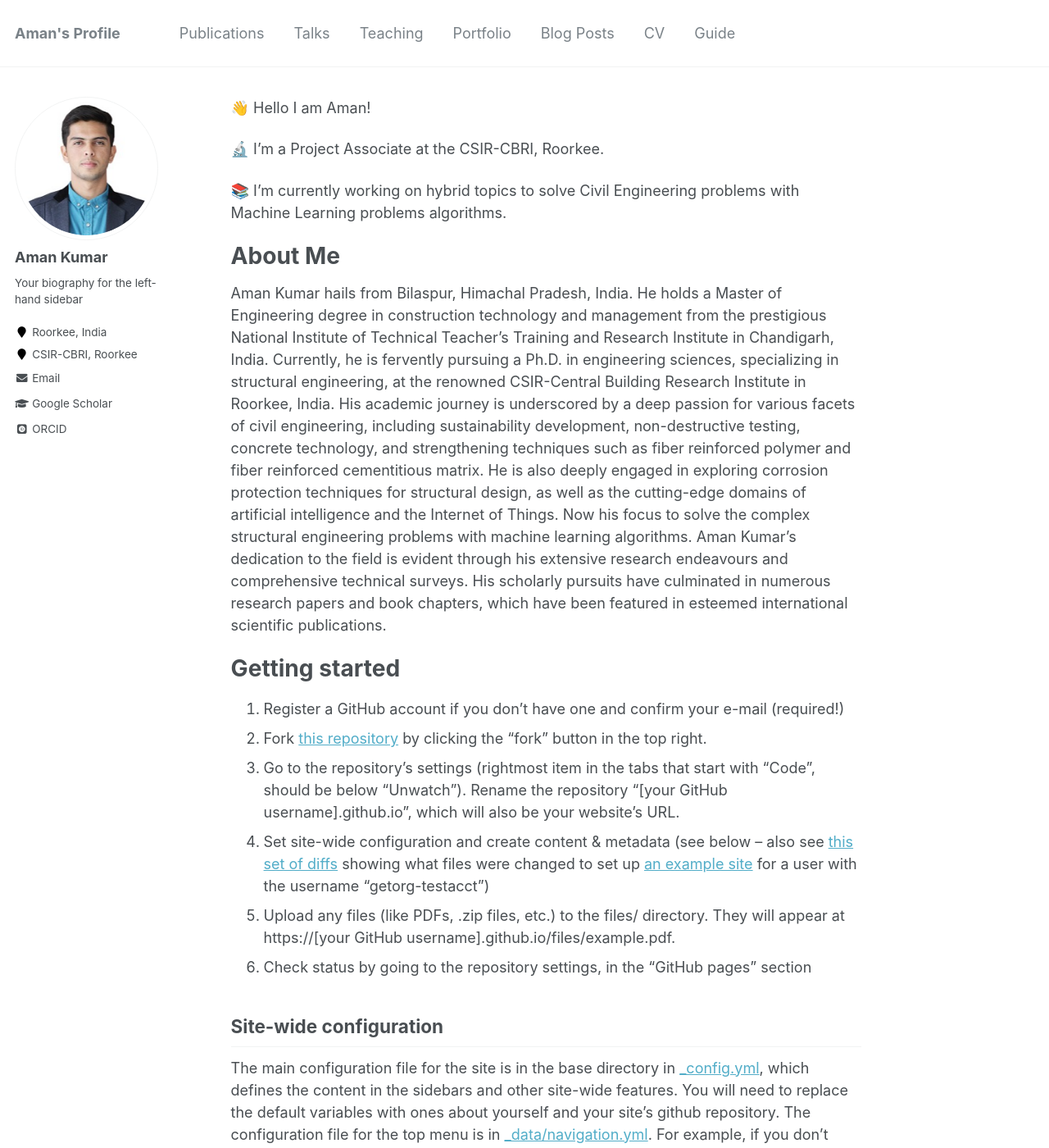
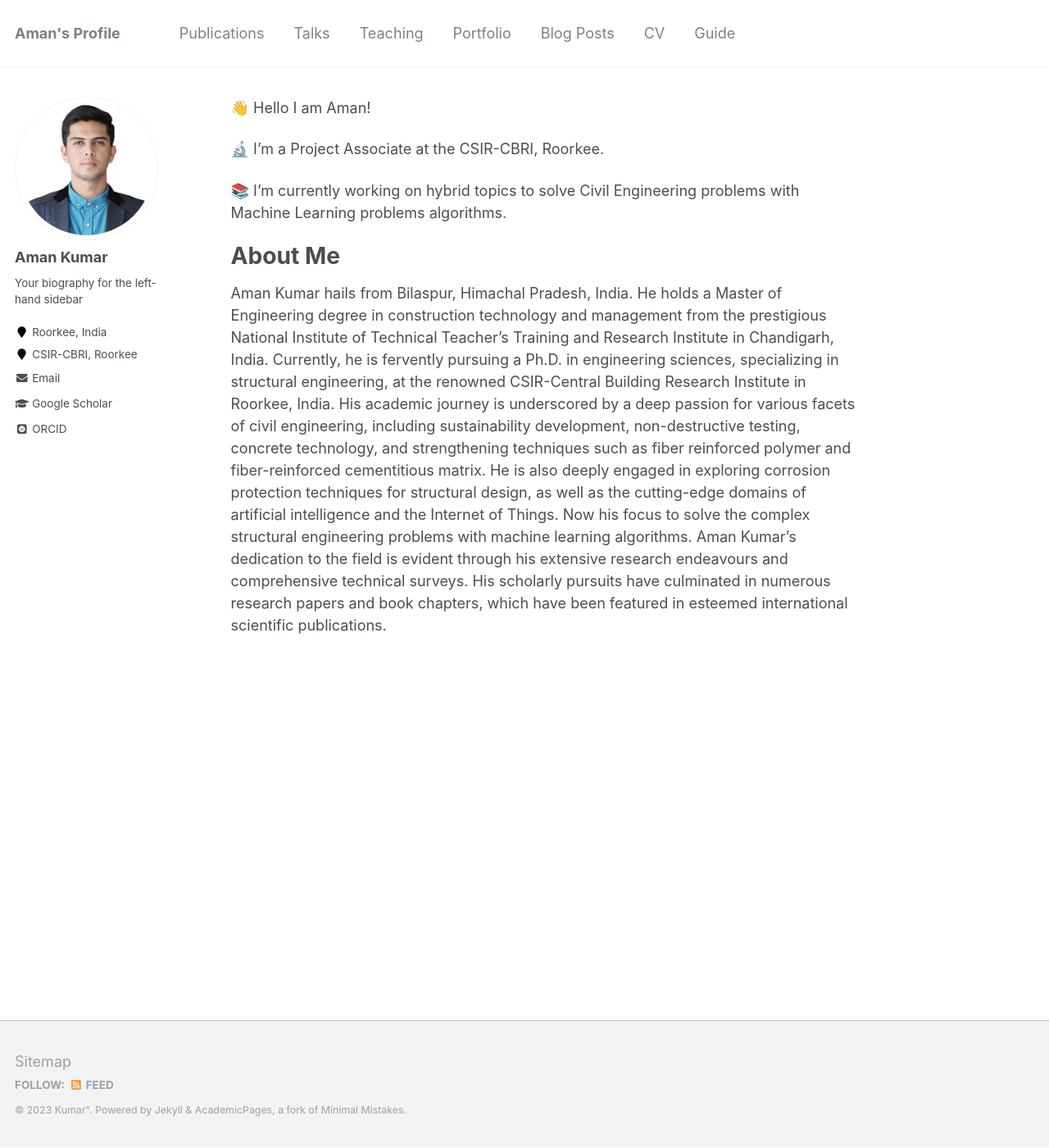
Before and after one commit to mndhiman55/profile, a Jekyll site: the page built from _pages/about.md, in a window 1280 px wide and 1400 px high. Shown: the whole window at 82% size. Built offline with Jekyll 4.4.1, drawn with Linux system fonts in a browser that asks for light colours; some web fonts are replaced; some of the changed text lies outside the part shown.

Commit message:
Update about.md

```diff
--- a/_pages/about.md
+++ b/_pages/about.md
@@ -17,39 +17,5 @@
 About Me
 ======
 Aman Kumar hails from Bilaspur, Himachal Pradesh, India. He holds a Master of Engineering degree in construction technology and management from the prestigious National Institute of Technical Teacher’s Training and Research Institute in Chandigarh, India.
-Currently, he is fervently pursuing a Ph.D. in engineering sciences, specializing in structural engineering, at the renowned CSIR-Central Building Research Institute in Roorkee, India. His academic journey is underscored by a deep passion for various facets of civil engineering, including sustainability development, non-destructive testing, concrete technology, and strengthening techniques such as fiber reinforced polymer and fiber reinforced cementitious matrix. He is also deeply engaged in exploring corrosion protection techniques for structural design, as well as the cutting-edge domains of artificial intelligence and the Internet of Things. Now his focus to solve the complex structural engineering problems with machine learning algorithms.
+Currently, he is fervently pursuing a Ph.D. in engineering sciences, specializing in structural engineering, at the renowned CSIR-Central Building Research Institute in Roorkee, India. His academic journey is underscored by a deep passion for various facets of civil engineering, including sustainability development, non-destructive testing, concrete technology, and strengthening techniques such as fiber reinforced polymer and fiber-reinforced cementitious matrix. He is also deeply engaged in exploring corrosion protection techniques for structural design, as well as the cutting-edge domains of artificial intelligence and the Internet of Things. Now his focus to solve the complex structural engineering problems with machine learning algorithms.
 Aman Kumar's dedication to the field is evident through his extensive research endeavours and comprehensive technical surveys. His scholarly pursuits have culminated in numerous research papers and book chapters, which have been featured in esteemed international scientific publications.
-
-
-Getting started
-======
-1. Register a GitHub account if you don't have one and confirm your e-mail (required!)
-1. Fork [this repository](https://github.com/academicpages/academicpages.github.io) by clicking the "fork" button in the top right.
-1. Go to the repository's settings (rightmost item in the tabs that start with "Code", should be below "Unwatch"). Rename the repository "[your GitHub username].github.io", which will also be your website's URL.
-1. Set site-wide configuration and create content & metadata (see below -- also see [this set of diffs](http://archive.is/3TPas) showing what files were changed to set up [an example site](https://getorg-testacct.github.io) for a user with the username "getorg-testacct")
-1. Upload any files (like PDFs, .zip files, etc.) to the files/ directory. They will appear at https://[your GitHub username].github.io/files/example.pdf.
-1. Check status by going to the repository settings, in the "GitHub pages" section
-
-Site-wide configuration
-------
-The main configuration file for the site is in the base directory in [_config.yml](https://github.com/academicpages/academicpages.github.io/blob/master/_config.yml), which defines the content in the sidebars and other site-wide features. You will need to replace the default variables with ones about yourself and your site's github repository. The configuration file for the top menu is in [_data/navigation.yml](https://github.com/academicpages/academicpages.github.io/blob/master/_data/navigation.yml). For example, if you don't have a portfolio or blog posts, you can remove those items from that navigation.yml file to remove them from the header.
-
-Create content & metadata
-------
-For site content, there is one markdown file for each type of content, which are stored in directories like _publications, _talks, _posts, _teaching, or _pages. For example, each talk is a markdown file in the [_talks directory](https://github.com/academicpages/academicpages.github.io/tree/master/_talks). At the top of each markdown file is structured data in YAML about the talk, which the theme will parse to do lots of cool stuff. The same structured data about a talk is used to generate the list of talks on the [Talks page](https://academicpages.github.io/talks), each [individual page](https://academicpages.github.io/talks/2012-03-01-talk-1) for specific talks, the talks section for the [CV page](https://academicpages.github.io/cv), and the [map of places you've given a talk](https://academicpages.github.io/talkmap.html) (if you run this [python file](https://github.com/academicpages/academicpages.github.io/blob/master/talkmap.py) or [Jupyter notebook](https://github.com/academicpages/academicpages.github.io/blob/master/talkmap.ipynb), which creates the HTML for the map based on the contents of the _talks directory).
-
-**Markdown generator**
-
-I have also created [a set of Jupyter notebooks](https://github.com/academicpages/academicpages.github.io/tree/master/markdown_generator
-) that converts a CSV containing structured data about talks or presentations into individual markdown files that will be properly formatted for the academicpages template. The sample CSVs in that directory are the ones I used to create my own personal website at stuartgeiger.com. My usual workflow is that I keep a spreadsheet of my publications and talks, then run the code in these notebooks to generate the markdown files, then commit and push them to the GitHub repository.
-
-How to edit your site's GitHub repository
-------
-Many people use a git client to create files on their local computer and then push them to GitHub's servers. If you are not familiar with git, you can directly edit these configuration and markdown files directly in the github.com interface. Navigate to a file (like [this one](https://github.com/academicpages/academicpages.github.io/blob/master/_talks/2012-03-01-talk-1.md) and click the pencil icon in the top right of the content preview (to the right of the "Raw | Blame | History" buttons). You can delete a file by clicking the trashcan icon to the right of the pencil icon. You can also create new files or upload files by navigating to a directory and clicking the "Create new file" or "Upload files" buttons.
-
-Example: editing a markdown file for a talk
-![Editing a markdown file for a talk](/images/editing-talk.png)
-
-For more info
-------
-More info about configuring academicpages can be found in [the guide](https://academicpages.github.io/markdown/). The [guides for the Minimal Mistakes theme](https://mmistakes.github.io/minimal-mistakes/docs/configuration/) (which this theme was forked from) might also be helpful.
```
